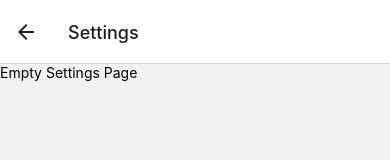
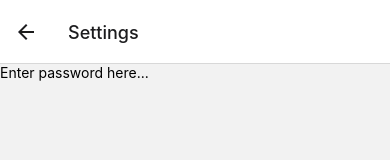
Before and after one commit to dillydally414/HaikuApp, a React Native app: screen /Settings in a window 390 px wide. Shown: the top 160 px of the page. Built offline with nearby package versions, Linux system fonts and the light colour scheme.

Commit message:
Add basic password flow

```diff
--- a/src/pages/Settings.tsx
+++ b/src/pages/Settings.tsx
@@ -1,16 +1,42 @@
 import { NativeStackScreenProps } from "@react-navigation/native-stack";
-import React, { ReactElement } from "react";
-import { Text } from "react-native";
+import React, { ReactElement, useState } from "react";
+import { Alert, Text, TextInput } from "react-native";
 import { RootStackParamList } from "../types";
+import styled from "styled-components/native";
+
+const Password = styled(TextInput)`
+
+`;
 
 const Settings = ({
   navigation,
 }: {
   navigation: NativeStackScreenProps<RootStackParamList, 'Settings'>,
 }): ReactElement => {
-  return (
+  const [signedIn, setSignedIn] = useState(false);
+  const [password, setPassword] = useState('');
+  const secretPassword = 'pass';
+
+  const handleSignInAttempt = () => {
+    if (password === secretPassword) {
+      setSignedIn(true);
+    } else {
+      setPassword('');
+      Alert.alert('Incorrect password', 'Try again');
+    }
+  }
+
+  return !signedIn ? (
+    <Password
+      placeholder="Enter password here..."
+      onChangeText={(text) => setPassword(text)}
+      value={password}
+      onSubmitEditing={() => handleSignInAttempt()}
+      returnKeyType="go"
+    />
+  ) : (
     <Text>
-      Empty Settings Page
+      You got access to the settings page! Congrats!
     </Text>
   );
 };
```
